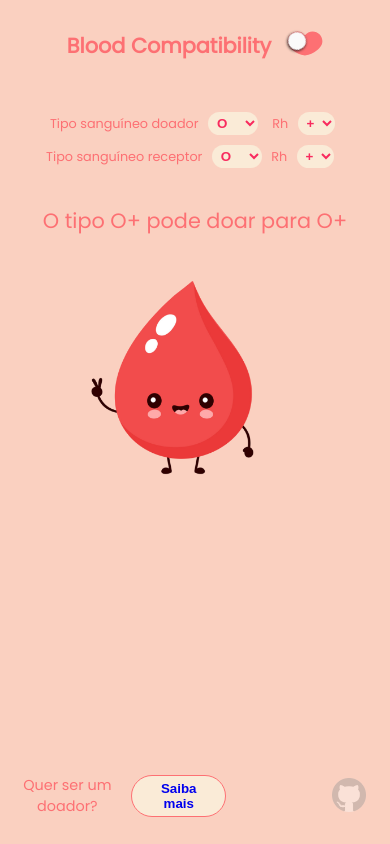
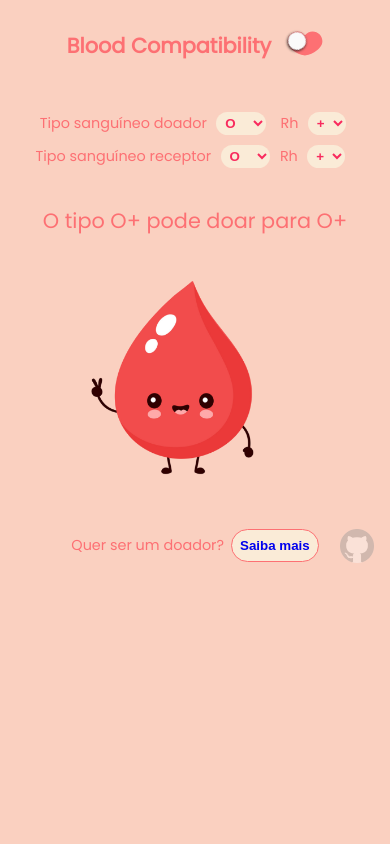
Before and after one commit to romeiro-bru/react-blood-compatibility, a React (Create React App) app: page / in a window 390 px wide. Built offline with nearby package versions, Linux system fonts and the light colour scheme.

Commit message:
Fix footer tags

```diff
--- a/src/App.css
+++ b/src/App.css
@@ -32,6 +32,9 @@
 a {
   text-decoration: none;
 }
+a:visited {
+  color: var(--secondary-color);
+}
 
 body {
   background: var(--bg-color);
@@ -44,6 +47,14 @@ header {
   display: flex;
   justify-content: center;
   margin: 1rem 0 2rem 0;
+}
+
+.flex {
+  display: flex;
+  flex-wrap: wrap;
+}
+.justify-center {
+  justify-content: center;
 }
 
 .App {
@@ -82,10 +93,11 @@ footer img:nth-child(2) {
 
 .github {
   width: 2.3rem;
-  position: fixed;
-  bottom: 1.5rem;
-  right: 2rem;
+  position: absolute;
+  right: 4rem;
+  margin-left: 1rem;
   opacity: 0.4;
+  outline-color: var(--outline);
 }
 
 .github:hover {
@@ -98,23 +110,17 @@ footer img:nth-child(2) {
     font-size: 1.3rem;
   }
   label {
-    font-size: 0.8rem;
+    font-size: 0.9rem;
   }
-  .App p {
-    display: flex;
-    position: absolute;
+  .App span {
     font-size: 0.9rem;
   }
   .App button{
-    margin-left: 0.3rem;
-    padding: 0.2rem 1.2rem;
-  }
-  footer img:nth-child(2)  {
-    display: none;
+    margin-left: 0.2rem;
+    padding: 0.5rem;
   }
   .github {
     width: 2.1rem;
-    bottom: 2rem;
-    right: 1.5rem;
+    right: 1rem;
   }
 }
--- a/src/App.js
+++ b/src/App.js
@@ -13,18 +13,18 @@ const Header = () => {
 }
 const Footer = () => {
   return (
-    <footer>
-      <p>
-        Quer ser um doador?
+    <footer className="flex justify-center">
+      <div>
+        <span>Quer ser um doador? </span>
         <button>
           <a href="https://www.gov.br/saude/pt-br/composicao/saes/sangue" target="_blank" rel="noopener noreferrer">
             Saiba mais
         </a>
         </button>
-      </p>
+      </div>
       <div>
-        <a href="https://github.com/romeiro-bru/react-blood-compatibility" target="_blank" rel="noopener noreferrer">
-          <img className="github" src={github} alt="icon" />
+        <a tabIndex="0" href="https://github.com/romeiro-bru/react-blood-compatibility" target="_blank" rel="noopener noreferrer">
+          <img className="github" src={github} alt="github" />
         </a>
       </div>
     </footer>
```
